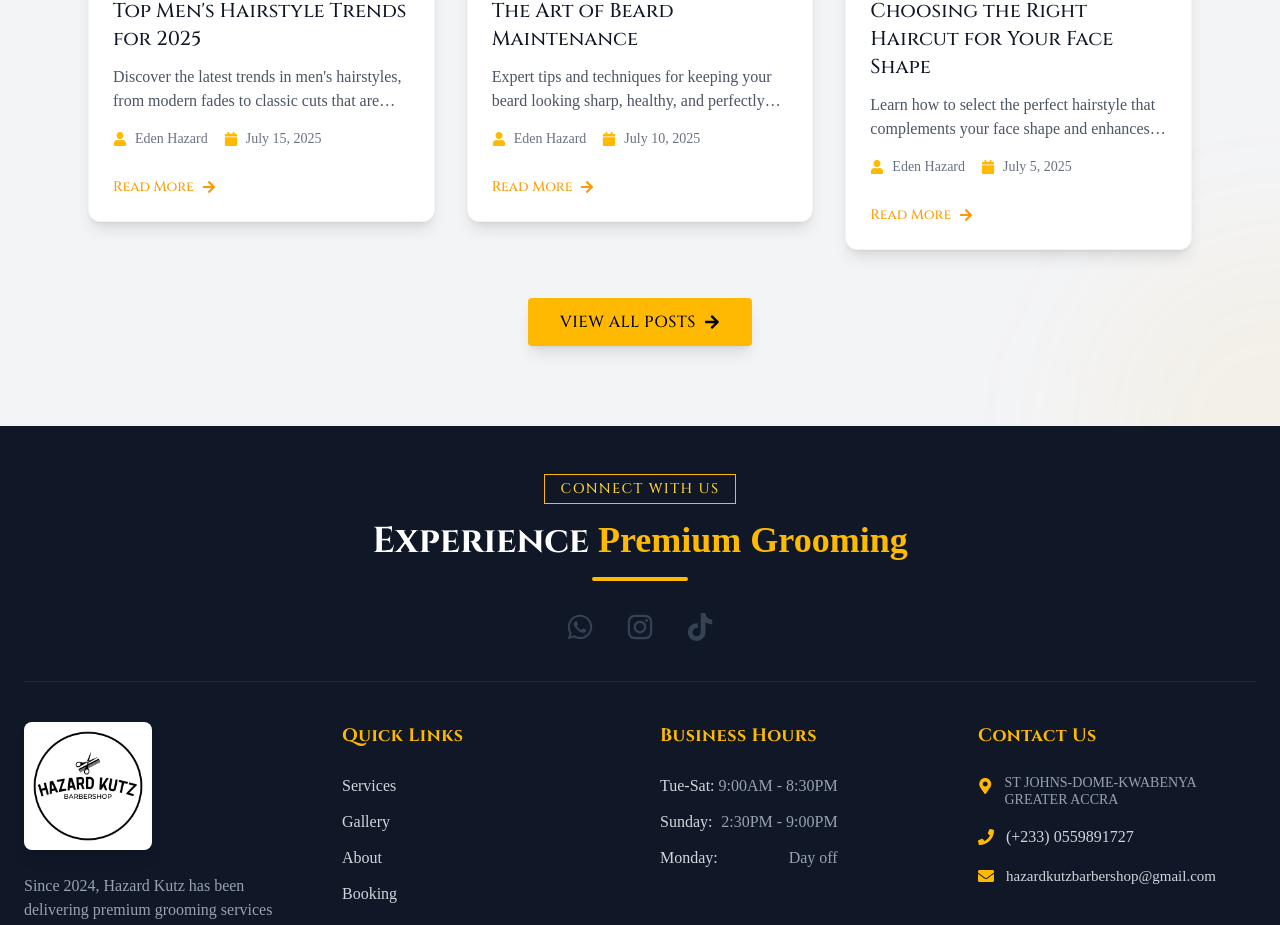
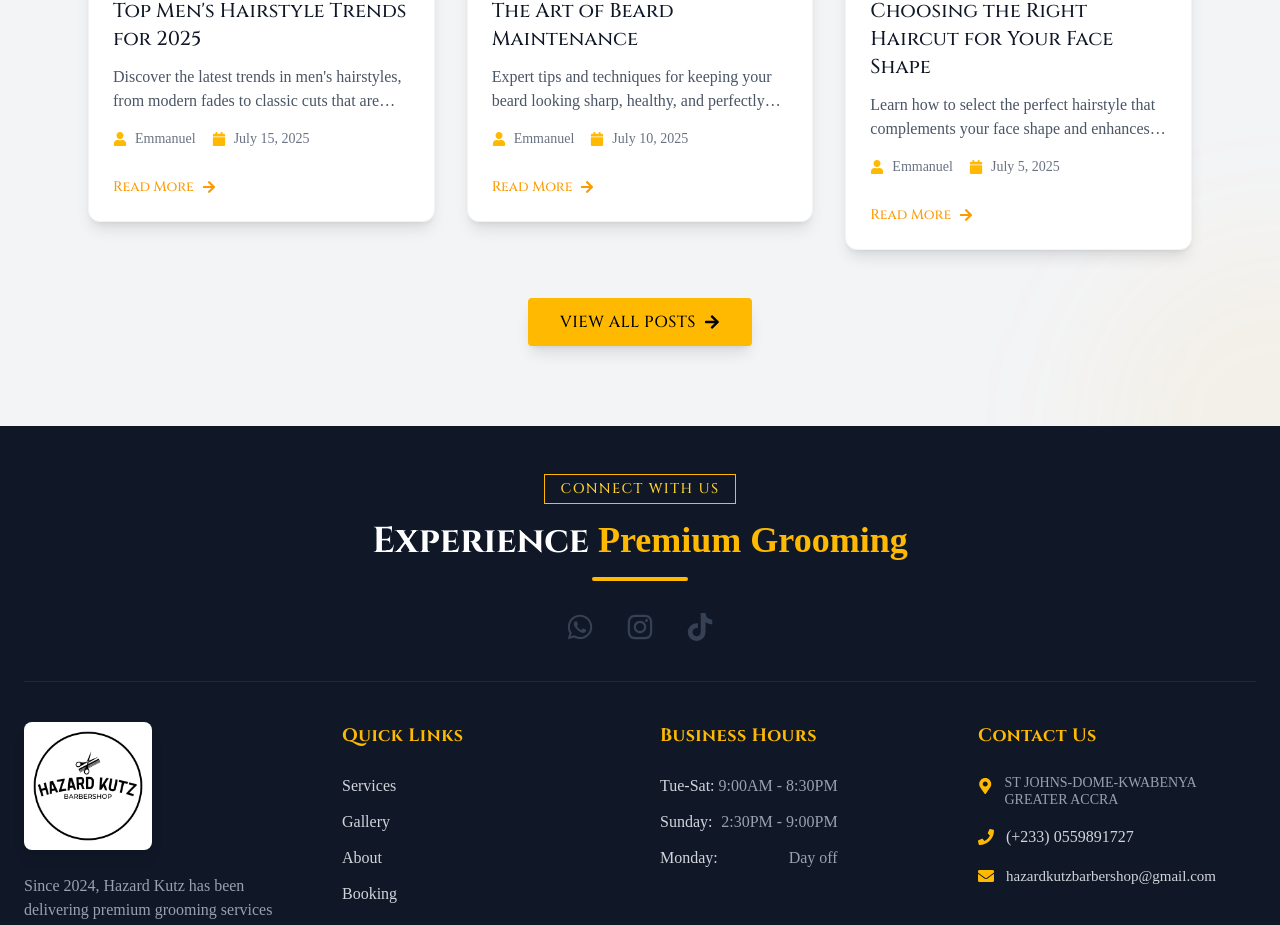
Before and after one commit to swasty-jay/Harzad-kutz, a React (Vite) app: page / in a window 1280 px wide. Shown: the part 5278-6203 px from the top of the page. Built offline with nearby package versions, Linux system fonts and the light colour scheme; a web font is replaced by a local one.

Commit message:
working on booking page

```diff
--- a/src/Components/BlogPreview.jsx
+++ b/src/Components/BlogPreview.jsx
@@ -9,7 +9,7 @@ const blogPosts = [
     excerpt:
       "Discover the latest trends in men's hairstyles, from modern fades to classic cuts that are making waves this year.",
     image: "/photos/1.jpg",
-    author: "Eden Hazard",
+    author: "Emmanuel",
     date: "July 15, 2025",
     category: "Style Trends",
   },
@@ -19,7 +19,7 @@ const blogPosts = [
     excerpt:
       "Expert tips and techniques for keeping your beard looking sharp, healthy, and perfectly groomed all year round.",
     image: "/photos/2.jpg",
-    author: "Eden Hazard",
+    author: "Emmanuel",
     date: "July 10, 2025",
     category: "Grooming Tips",
   },
@@ -29,7 +29,7 @@ const blogPosts = [
     excerpt:
       "Learn how to select the perfect hairstyle that complements your face shape and enhances your features.",
     image: "/photos/3.jpg",
-    author: "Eden Hazard",
+    author: "Emmanuel",
     date: "July 5, 2025",
     category: "Style Guide",
   },
```
Also changed, not shown: 1 other file (tests, documents, lock files or other folders).
